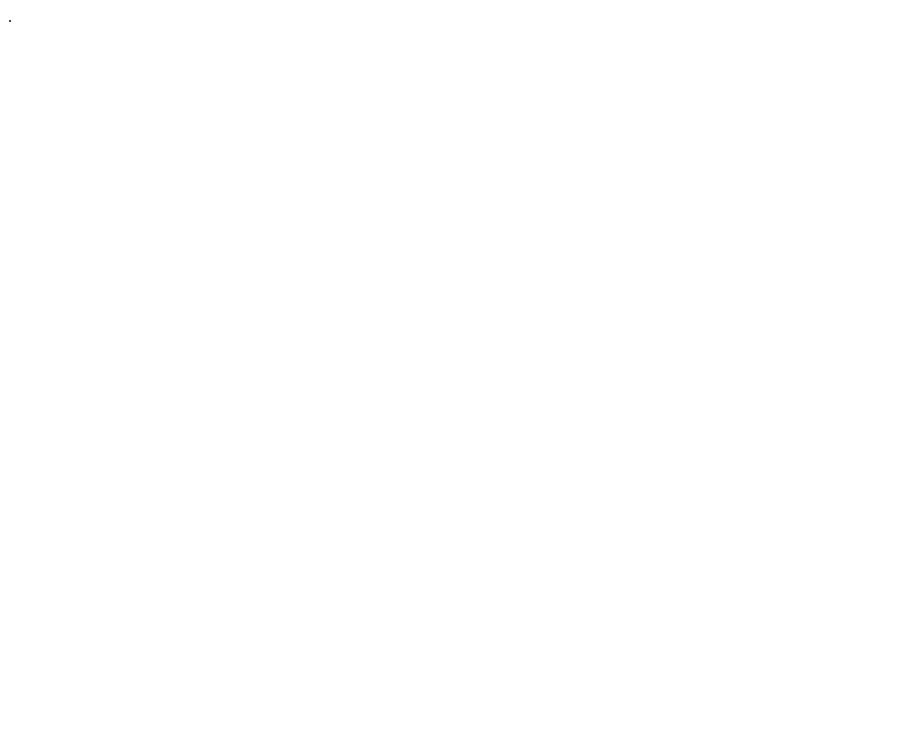
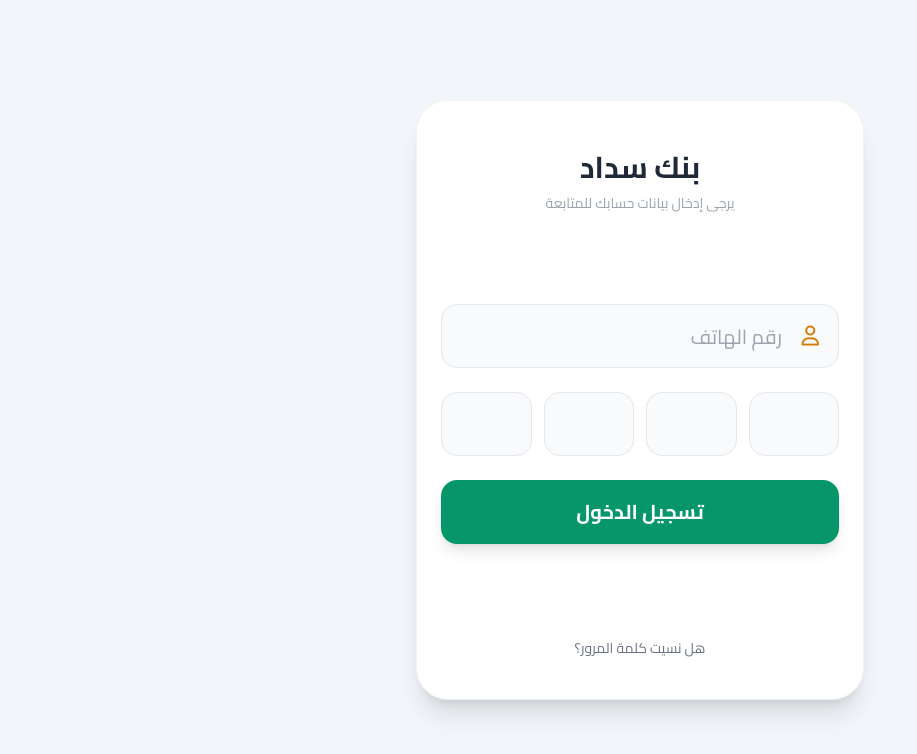
Before and after one commit to medmemoid3104-ctrl/sdade, a plain HTML site: page index.html in a window 1280 px wide. Shown: the whole page, without its empty margins (0-917 px from the left). Drawn offline with nearby package versions, Linux system fonts and the light colour scheme.

Commit message:
Update index.html

```diff
--- a/index.html
+++ b/index.html
@@ -1 +1,81 @@
-.
+<!DOCTYPE html>
+<html lang="ar" dir="rtl">
+<head>
+    <meta charset="UTF-8">
+    <meta name="viewport" content="width=device-width, initial-scale=1.0">
+    <title>واجهة تسجيل الدخول - تدريب</title>
+    <!-- استدعاء إطار العمل Tailwind CSS للتصميم السريع -->
+    <script src="https://cdn.tailwindcss.com"></script>
+    <link rel="stylesheet" href="https://cdnjs.cloudflare.com/ajax/libs/font-awesome/6.4.0/css/all.min.css">
+    <style>
+        @import url('https://fonts.googleapis.com/css2?family=Cairo:wght@400;600;700&display=swap');
+        body {
+            font-family: 'Cairo', sans-serif;
+            background-color: #f2f5f9;
+        }
+    </style>
+</head>
+<body class="flex justify-center items-center min-h-screen p-4">
+
+    <!-- حاوية التطبيق بحجم هاتف محمول -->
+    <div class="w-full max-w-md bg-white shadow-xl rounded-[32px] p-6 flex flex-col justify-between min-h-[600px] border border-gray-100">
+
+        <!-- الجزء العلوي: العنوان أو الشعار -->
+        <div class="text-center pt-6">
+            <h1 class="text-3xl font-bold text-gray-800">بنك سداد</h1>
+            <p class="text-gray-400 text-sm mt-2">يرجى إدخال بيانات حسابك للمتابعة</p>
+        </div>
+
+        <!-- نموذج الإدخال -->
+        <div class="space-y-6 my-auto">
+
+            <!-- حقل رقم الهاتف -->
+            <div class="relative w-full">
+                <input type="tel" id="phoneInput" inputmode="numeric" placeholder="رقم الهاتف"
+                        class="w-full h-16 bg-gray-50 border border-gray-200 rounded-2xl pr-14 pl-6 text-right text-xl text-gray-800 outline-none focus:border-green-600 focus:bg-white transition-all">
+                <div class="absolute inset-y-0 right-0 flex items-center pr-5 text-amber-600 text-xl pointer-events-none">
+                    <i class="fa-regular fa-user"></i>
+                </div>
+            </div>
+
+            <!-- خانات إدخال الرمز السري PIN (4 أرقام مقسمة) -->
+            <div class="flex justify-between gap-3" dir="ltr">
+                <input type="text" inputmode="numeric" maxlength="1" class="pin-input w-full h-16 text-center text-3xl font-bold bg-gray-50 border border-gray-200 rounded-2xl outline-none focus:border-green-600 focus:bg-white transition-all">
+                <input type="text" inputmode="numeric" maxlength="1" class="pin-input w-full h-16 text-center text-3xl font-bold bg-gray-50 border border-gray-200 rounded-2xl outline-none focus:border-green-600 focus:bg-white transition-all">
+                <input type="text" inputmode="numeric" maxlength="1" class="pin-input w-full h-16 text-center text-3xl font-bold bg-gray-50 border border-gray-200 rounded-2xl outline-none focus:border-green-600 focus:bg-white transition-all">
+                <input type="text" inputmode="numeric" maxlength="1" class="pin-input w-full h-16 text-center text-3xl font-bold bg-gray-50 border border-gray-200 rounded-2xl outline-none focus:border-green-600 focus:bg-white transition-all">
+            </div>
+
+            <!-- زر تسجيل الدخول -->
+            <div>
+                <button id="loginBtn" class="w-full h-16 bg-emerald-600 hover:bg-emerald-700 text-white text-xl font-bold rounded-2xl shadow-lg transition-all">
+                    تسجيل الدخول
+                </button>
+            </div>
+        </div>
+
+        <!-- الجزء السفلي: روابط إضافية -->
+        <div class="text-center pb-4 space-y-2">
+            <a href="#" class="text-gray-500 text-sm hover:underline">هل نسيت كلمة المرور؟</a>
+        </div>
+
+    </div>
+
+    <!-- كود بسيط لجعل التنقل بين خانات الرمز السري سلسًا -->
+    <script>
+        const pinInputs = document.querySelectorAll('.pin-input');
+        pinInputs.forEach((input, index) => {
+            input.addEventListener('input', (e) => {
+                if (e.target.value.length === 1 && index < pinInputs.length - 1) {
+                    pinInputs[index + 1].focus();
+                }
+            });
+            input.addEventListener('keydown', (e) => {
+                if (e.key === 'Backspace' && input.value.length === 0 && index > 0) {
+                    pinInputs[index - 1].focus();
+                }
+            });
+        });
+    </script>
+</body>
+</html>
```
